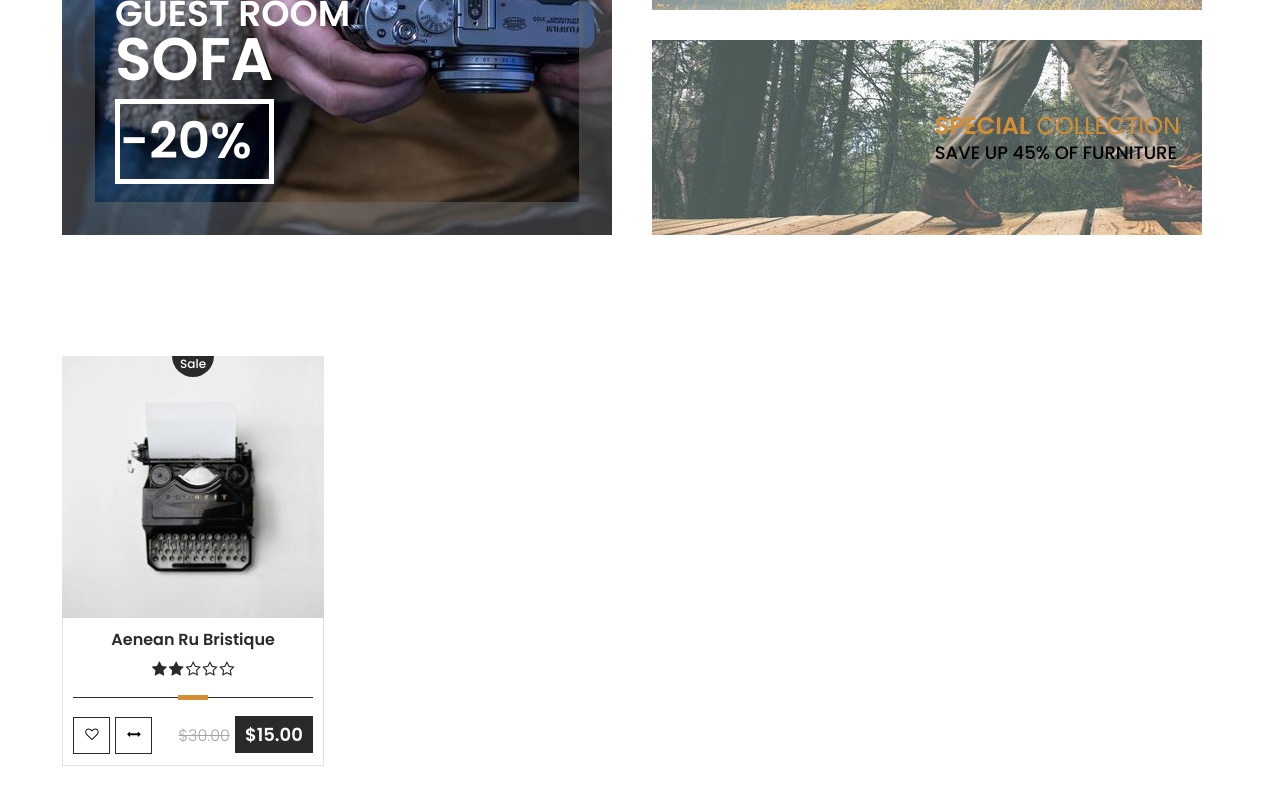
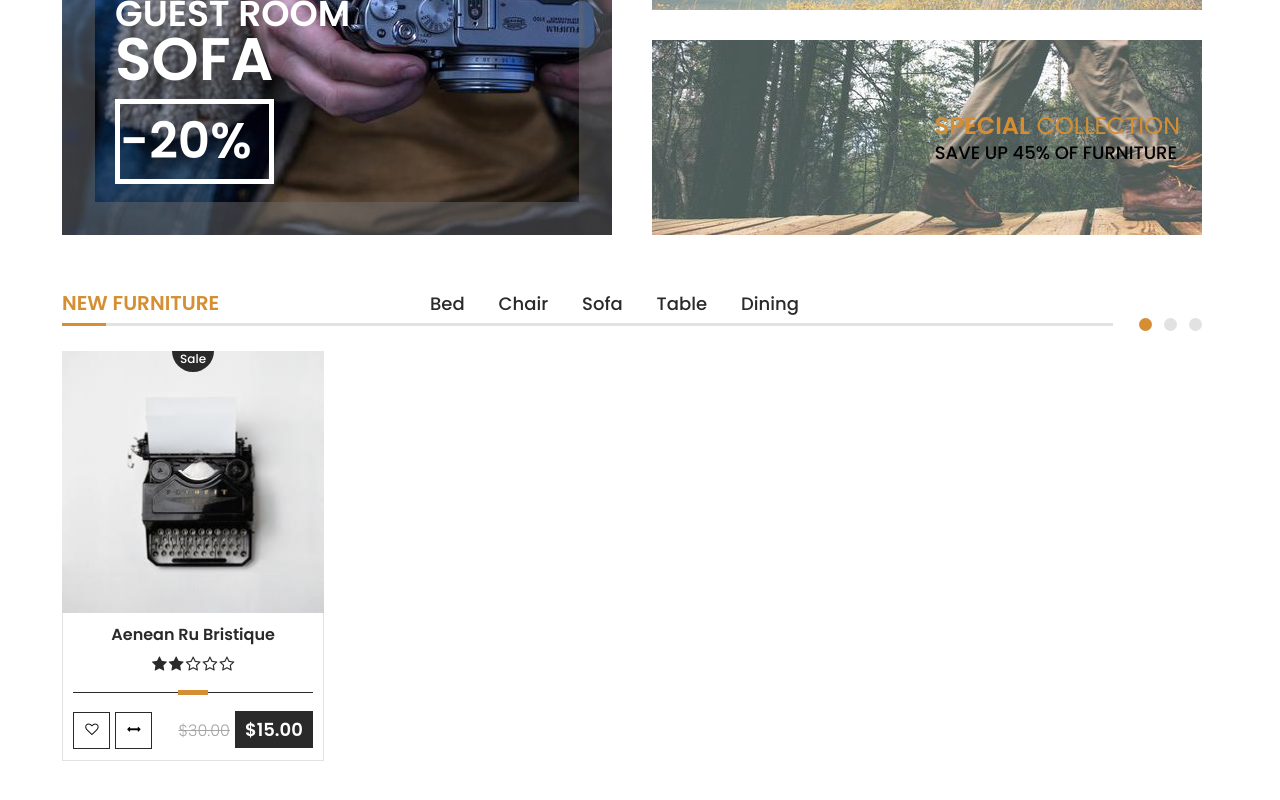
Before and after one commit to SHAH0001/bazar, a Vue app: page / in a window 1280 px wide. Shown: the part 1194-1994 px from the top of the page. Built offline with nearby package versions, Linux system fonts and the light colour scheme.

Commit message:
sorting the display, half of the component is complete, tabs.

```diff
--- a/src/assets/scss/mixins/_adaptive.scss
+++ b/src/assets/scss/mixins/_adaptive.scss
@@ -10,14 +10,14 @@
     }
 }
 
-@mixin max-width-850 {
-    @media screen and (max-width: 850px) {
+@mixin max-width-950 {
+    @media screen and (max-width: 950px) {
         @content
     }
 }
 
-@mixin max-width-950 {
-    @media screen and (max-width: 950px) {
+@mixin max-width-850 {
+    @media screen and (max-width: 850px) {
         @content
     }
 }
@@ -28,14 +28,14 @@
     }
 }
 
-@mixin min-width-651 {
-    @media screen and (min-width: 651px) {
+@mixin max-width-760 {
+    @media screen and (max-width: 760px) {
         @content
     }
 }
 
-@mixin max-width-760 {
-    @media screen and (max-width: 760px) {
+@mixin min-width-651 {
+    @media screen and (min-width: 651px) {
         @content
     }
 }
--- a/src/components/Products.vue
+++ b/src/components/Products.vue
@@ -1,10 +1,6 @@
 <template>
     <div id="main-products-block">
-
-        <!-- <div class="selection-options-block">
-            <h3></h3>
-        </div> -->
-
+        <SortingDisplay />
         <div class="products">
 
             <div class="product">
@@ -25,7 +21,6 @@
                 <div class="product-info">
                     <div class="product-info-wrapper">
                         <a href="#" class="product-info-title">Aenean Ru Bristique</a>
-                        <!-- <p class="list-price">$30.00</p> -->
                         <div class="star-rating">
                             <i class="icon-star"></i>
                             <i class="icon-star"></i>
@@ -33,9 +28,6 @@
                             <i class="icon-star-o"></i>
                             <i class="icon-star-o"></i>
                         </div>
-                        <!-- <p class="list-description">
-                            Faded short sleeves t-shirt with high neckline. Soft and stretchy material for a comfortable fit. Accessorize with a straw hat and you're ready.
-                        </p> -->
                         <div class="product-line"></div>
                         <div class="liked-and-price-block">
                             <div class="buttons-block">
@@ -55,11 +47,19 @@
     </div>
 </template>
 <script>
-import Tab from './Tab'
+import SortingDisplay from './SortingDisplay'
 
 export default {
+    data() {
+        return {
+
+        }
+    },
+    methods: {
+
+    },
     components: {
-        Tab
+        SortingDisplay
     }
 }
 </script>
@@ -67,11 +67,23 @@ export default {
     @import '@/assets/scss/style';
 
     #main-products-block {
-        margin: 121px 0 0 0;
+        margin: 53px 0 0 0;
+    }
+
+    .selection-options-block {
+        display: flex;
+        justify-content: space-between;
+    }
+
+    .selection-options {
+        font-size: 22px;
+        font-weight: bold;
+        color: $mainColor;
+        margin: 0;
     }
 
     .products {
-
+        margin-top: 25px;
     }
 
     .product {
--- /dev/null
+++ b/src/components/SortingDisplay.vue
@@ -0,0 +1,156 @@
+<template>
+    <div>
+        <div class="sorting-tabs" v-if="whatSortShow === 'tabs'">
+            <h3 class="sorting-tabs-title">New furniture</h3>
+            <div class="tabs">
+                <a class="tabs-link" href="#">Bed</a>
+                <a class="tabs-link" href="#">Chair</a>
+                <a class="tabs-link" href="#">Sofa</a>
+                <a class="tabs-link" href="#">Table</a>
+                <a class="tabs-link" href="#">Dining</a>
+            </div>
+            <div class="points-block">
+                <div class="point point-active"></div>
+                <div class="point"></div>
+                <div class="point"></div>
+            </div>
+        </div>
+        <div v-else>
+        </div>
+    </div>
+</template>
+<script>
+export default {
+    props: {
+        whatSortShow: {
+            type: String,
+            default: 'tabs'
+        }
+    }
+}
+</script>
+<style lang="scss" scoped>
+    @import '@/assets/scss/style';
+
+    .sorting-tabs {
+        display: flex;
+        position: relative;
+        border-bottom: 3px solid #e2e2e2;
+        padding-bottom: 5px;
+
+        @include max-width-850 {
+            justify-content: space-between;
+        }
+
+        @include max-width-650 {
+            flex-wrap: wrap;
+            justify-content: center;
+            text-align: center;
+        }
+    }
+
+    .sorting-tabs-title {
+        position: relative;
+        font-size: 20px;
+        font-weight: bold;
+        color: $secondColor;
+        text-transform: uppercase;
+        margin: 0;
+
+        @include max-width-650 {
+            margin-bottom: 15px;
+        }
+    }
+
+    .sorting-tabs-title::after {
+        content: '';
+        position: absolute;
+        left: 0;
+        bottom: -8px;
+        width: 44px;
+        height: 3px;
+        background-color: $secondColor;
+
+        @include max-width-650 {
+            display: none;
+        }
+    }
+
+    .tabs {
+        margin: 2px 0 0 17%;
+
+        @include max-width-850 {
+            margin: 2px 0 0 0;
+        }
+
+        @include max-width-650 {
+            width: 100%;
+        }
+
+        @include max-width-530 {
+            display: flex;
+            flex-direction: column;
+        }
+    }
+
+    .tabs-link {
+        display: inline-block;
+        position: relative;
+        font-size: 18px;
+        font-weight: 500;
+        color: $mainColor;
+        text-decoration: none;
+        margin: 0 12px;
+        padding: 0 5px;
+        // border: 1px solid red;
+
+        @include max-width-530 {
+            margin-bottom: 10px;
+        }
+    }
+
+    .tabs-link:hover::after {
+        content: '';
+        position: absolute;
+        left: 0;
+        bottom: -9px;
+        width: 100%;
+        height: 3px;
+        background-color: $secondColor;
+
+        @include max-width-650 {
+            bottom: -8px;
+        }
+
+        @include max-width-530 {
+            display: none;
+        }
+    }
+
+    .points-block {
+        display: flex;
+        position: absolute;
+        top: 0;
+        right: 0;
+        background-color: #fff;
+        margin: 30px 0 0 0;
+        padding-left: 14px;
+
+        @include max-width-850 {
+            display: none;
+        }
+    }
+
+    .point {
+        width: 13px;
+        height: 13px;
+        background-color: #e2e2e2;
+        border-radius: 50%;
+        margin-left: 12px;
+    }
+
+    .point-active {
+        background-color: $secondColor;
+    }
+
+</style>
--- a/src/components/Tab.vue
+++ /dev/null
@@ -1,29 +0,0 @@
-<template>
-    <div v-if="isActive">
-        <slot></slot>
-    </div>
-</template>
-<script>
-    export default {
-        data() {
-            return {
-               isActive: false
-            }
-        },
-        props: {
-            name: {
-                required: true
-            },
-            selected: {
-                default: false
-            }
-        },
-        mounted() {
-            this.isActive = this.selected
-        }
-    }
-</script>
-<style lang="scss" scoped>
-    @import '@/assets/scss/style';
-
-</style>
```
Also changed, not shown: src/components/Tabs.vue (deleted, +0 -12 lines), var/Products-page.jpg (added).
